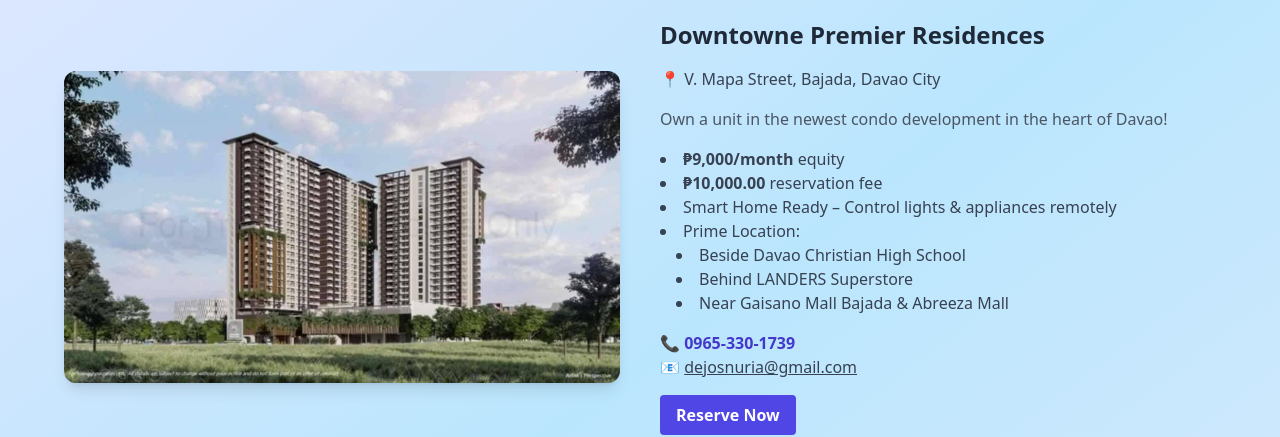
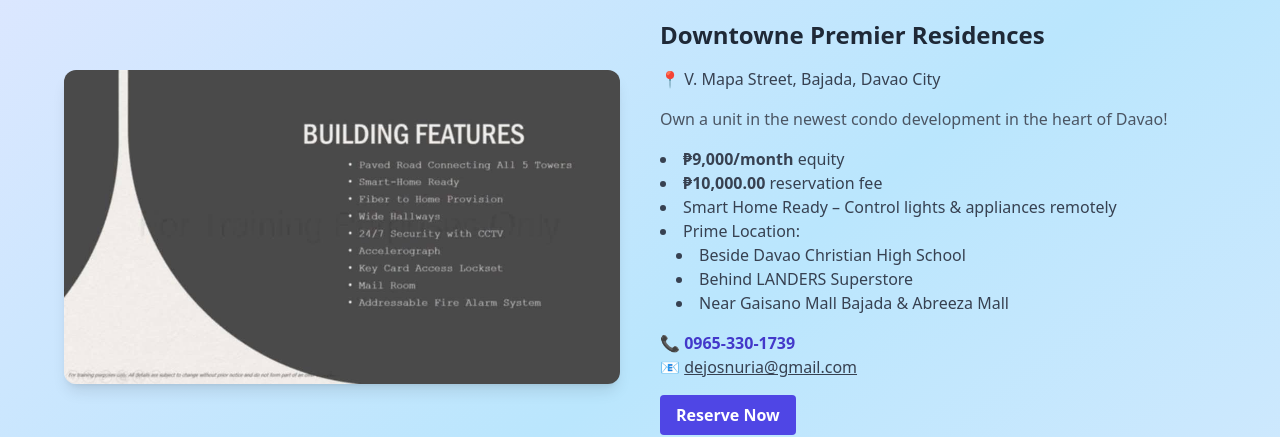
Before and after one commit to ilikeyoutv3/BalayGoals-PH, a Next.js app: page / in a window 1280 px wide. Shown: the part 1417-1854 px from the top of the page. Built offline with nearby package versions, Linux system fonts and the light colour scheme.

Commit message:
Update index.tsx

```diff
--- a/pages/index.tsx
+++ b/pages/index.tsx
@@ -29,7 +29,7 @@ export default function Home() {
       {/* 🎯 Hero Section */}
       <section className="relative h-[90vh] flex items-center justify-center text-center text-white">
         <Image
-          src="/images/0.jpeg"
+          src="/images/4.jpeg"
           alt="BalayGoals Background"
           layout="fill"
           objectFit="cover"
@@ -84,7 +84,7 @@ export default function Home() {
 
           <div className="grid md:grid-cols-2 gap-10 items-center">
             <Image
-              src="/images/4.jpeg"
+              src="/images/1.jpeg"
               alt="Downtowne Premier Residences"
               width={600}
               height={400}
```
